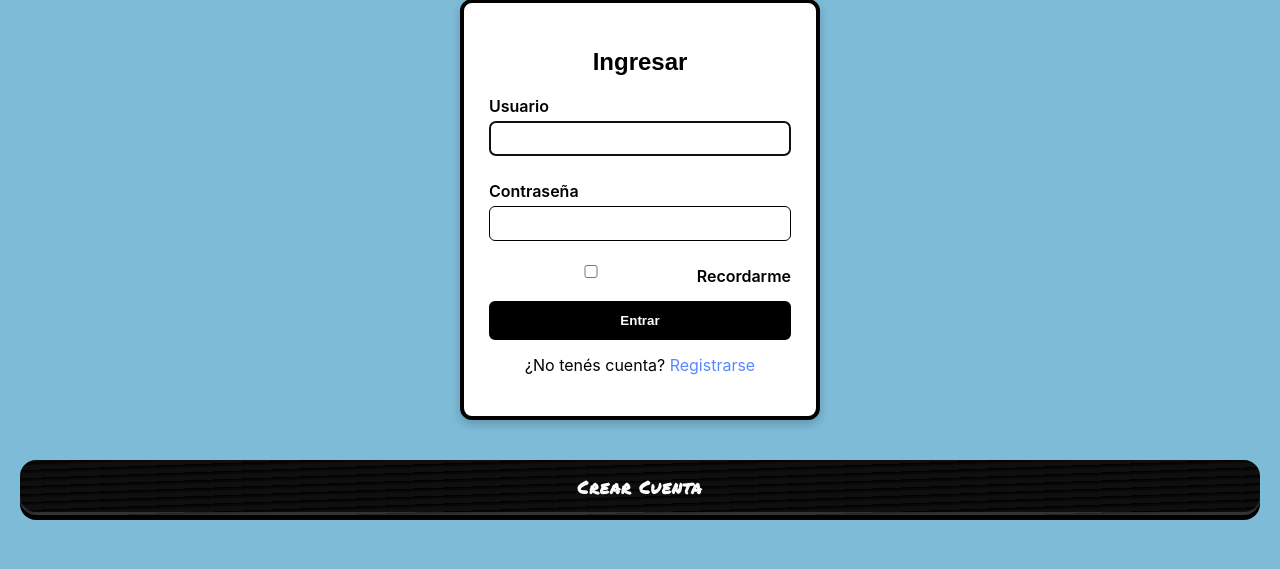
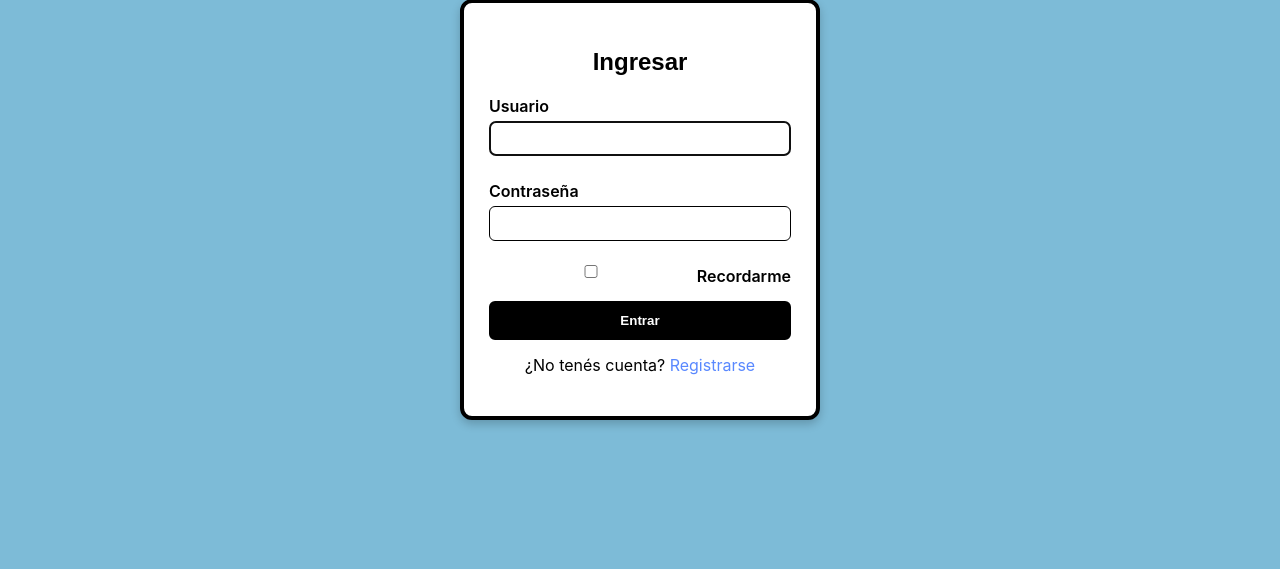
Before and after one commit to lolaliaga/Taller_de_Tablas, a Django app: page /accounts/login/ in a window 1280 px wide. Shown: the part 231-800 px from the top of the page. Run offline with Django 5.2, Linux system fonts and the light colour scheme; some web fonts are replaced.

Commit message:
Initial commit

```diff
--- a/reparaciones/templates/registration/login.html
+++ b/reparaciones/templates/registration/login.html
@@ -114,9 +114,5 @@ Iniciar sesión
     }
 </style>
 
-<div class="form-actions">
-    <button type="submit" class="btn-taller">
-        Crear Cuenta
-    </button>
-</div>
+
 {% endblock %}
```
